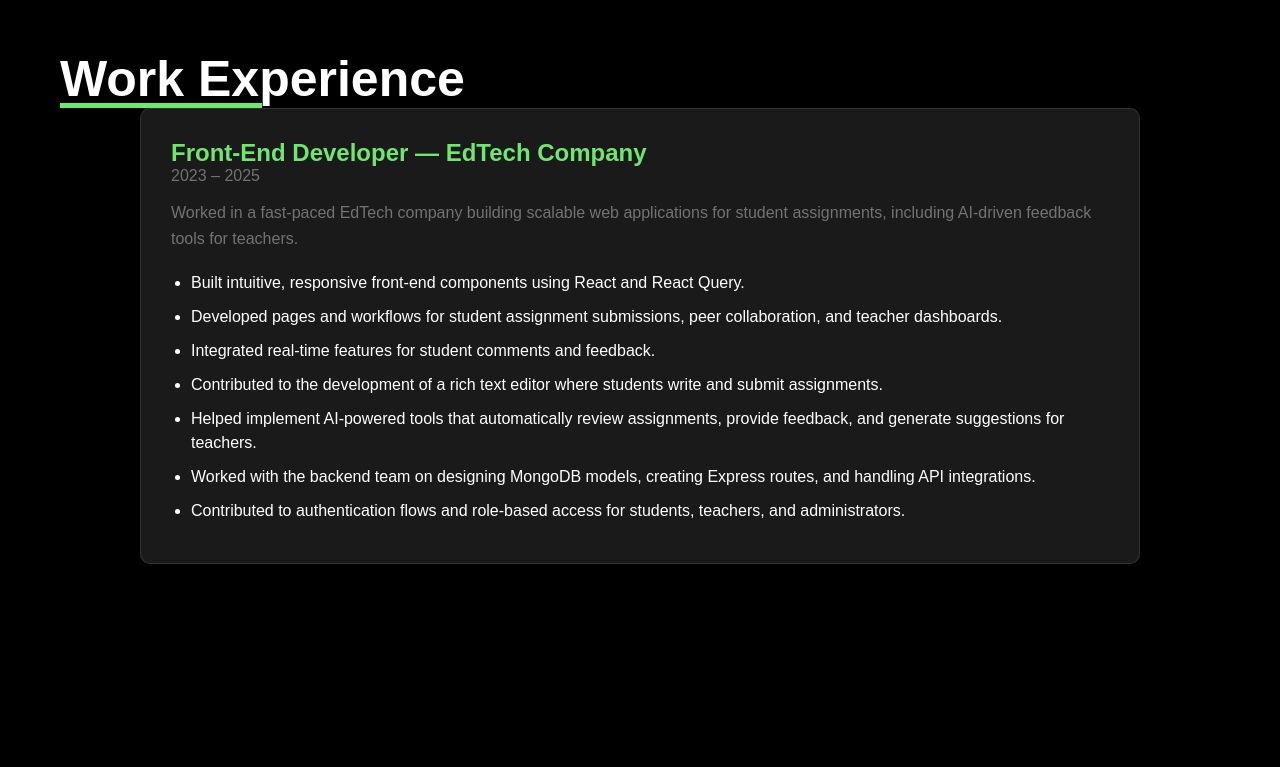
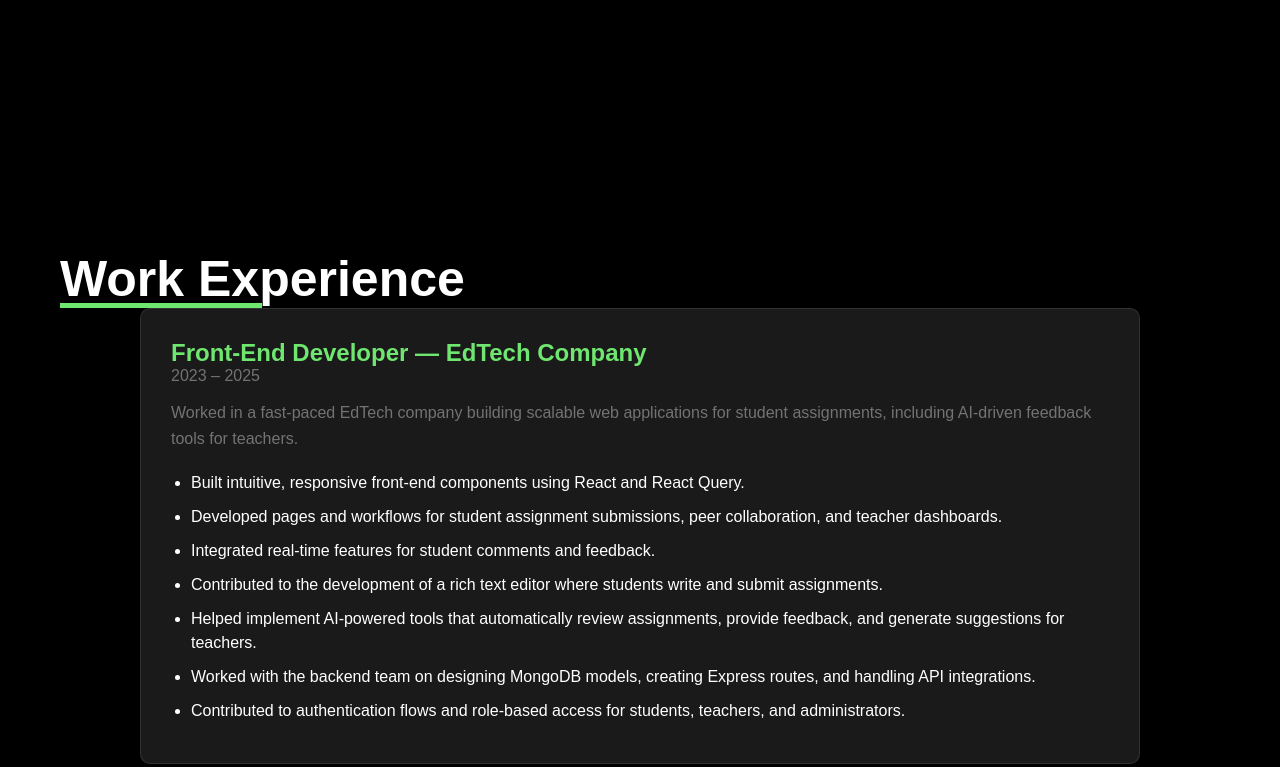
Before and after one commit to mHasan1037/portfolio, a website with bundled scripts: page index.html in a window 1280 px wide. Shown: the part 1304-2071 px from the top of the page. Built offline with nearby package versions, Linux system fonts and the light colour scheme.

Commit message:
Increased the experience top mergin

```diff
--- a/portfolio.css
+++ b/portfolio.css
@@ -875,7 +875,7 @@ textarea:focus{
 
 
 .experience-section {
-  margin-top: 100px;
+  margin-top: 300px;
   padding: 80px 20px;
   background-color: var(--black-body);
   color: var(--white-color);
```
